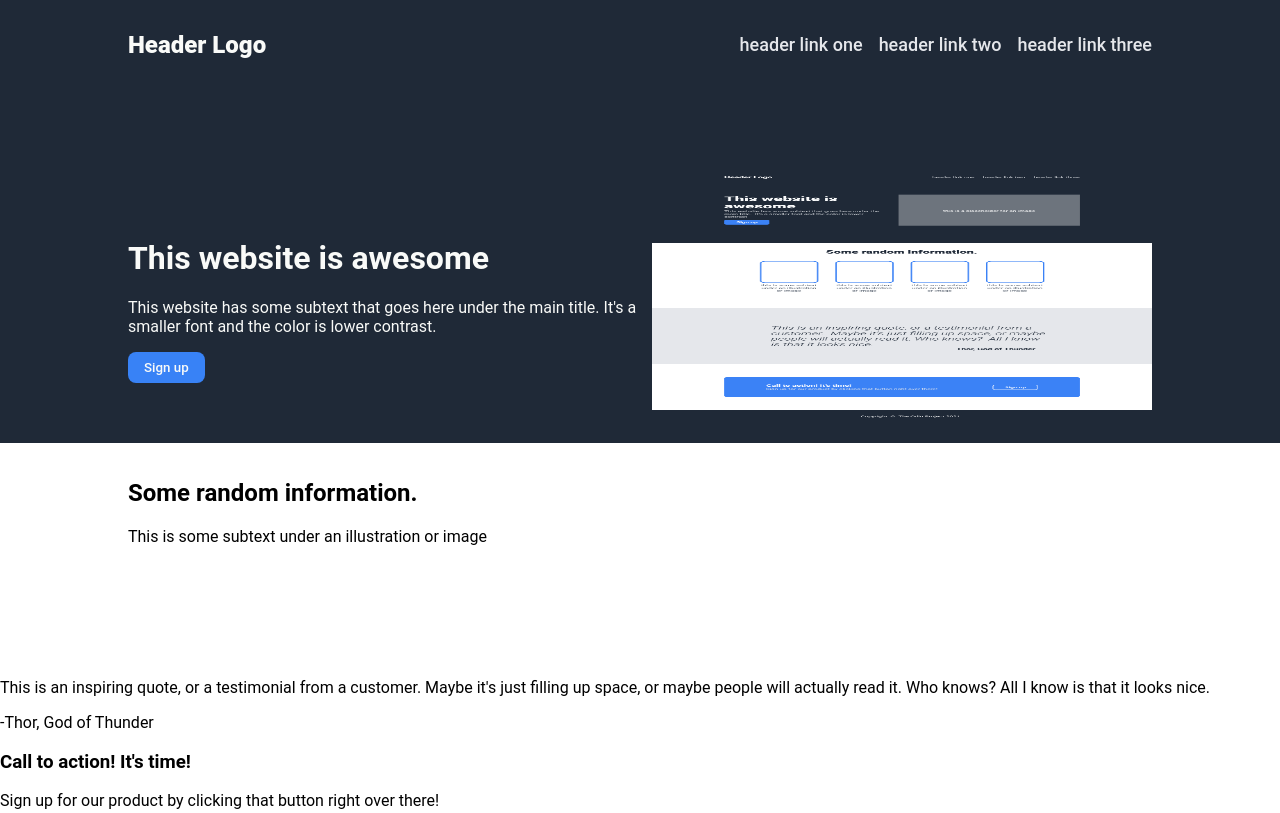
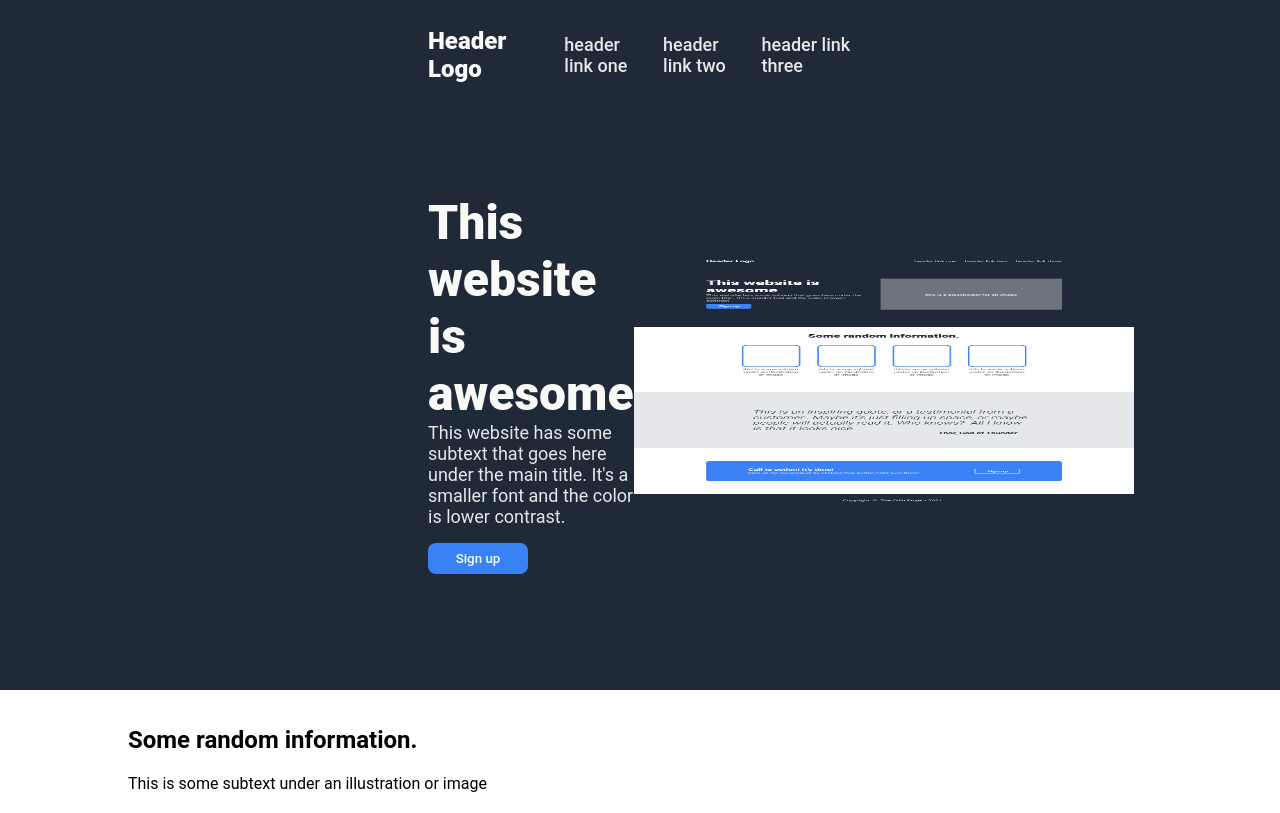
Before and after one commit to MegaClinton/Landing-Page, a plain HTML site: page index.html in a window 1280 px wide. Shown: the top 813 px of the page. Drawn offline with Linux system fonts and the light colour scheme.

Commit message:
Finish hero?

```diff
--- a/index.html
+++ b/index.html
@@ -18,9 +18,9 @@
         </ul>
       </div>
       <div class="hero-content">
-        <div class="hero-main">
-          <h1>This website is awesome</h1>
-          <p>
+        <div class="hero-text">
+          <h1 class="hero-main">This website is awesome</h1>
+          <p class="hero-secondary">
             This website has some subtext that goes here under the main title.
             It's a smaller font and the color is lower contrast.
           </p>
--- a/styles.css
+++ b/styles.css
@@ -9,22 +9,57 @@ body {
 }
 
 .hero {
+  display: flex;
+  flex-direction: column;
   padding: 16px 128px;
   background-color: #1f2937;
   color: #f9faf8;
 }
 
+.hero-content {
+  display: flex;
+  align-items: center;
+}
+
+.hero-text {
+  max-width: 450px;
+  display: flex;
+  flex-direction: column;
+}
+
+.hero-main,
+.hero-secondary {
+  margin: 0;
+}
+
+.hero-main {
+  font-size: 48px;
+  font-weight: 900;
+}
+
+.hero-secondary {
+  font-size: 18px;
+  color: #e5e7eb;
+  margin-bottom: 16px;
+}
+
 .header {
   display: flex;
-  justify-content: space-between;
   align-items: center;
   margin-bottom: 100px;
 }
 
+.header,
 .hero-content {
   display: flex;
   justify-content: space-between;
+  padding: 0px 300px;
+}
+
+.hero-content {
+  display: flex;
   align-items: center;
+  margin-bottom: 100px;
 }
 
 .logo {
@@ -52,6 +87,7 @@ body {
   border-radius: 8px;
   font-weight: 500;
   border: none;
+  width: 100px;
 }
 .information {
   padding: 16px 128px;
```
